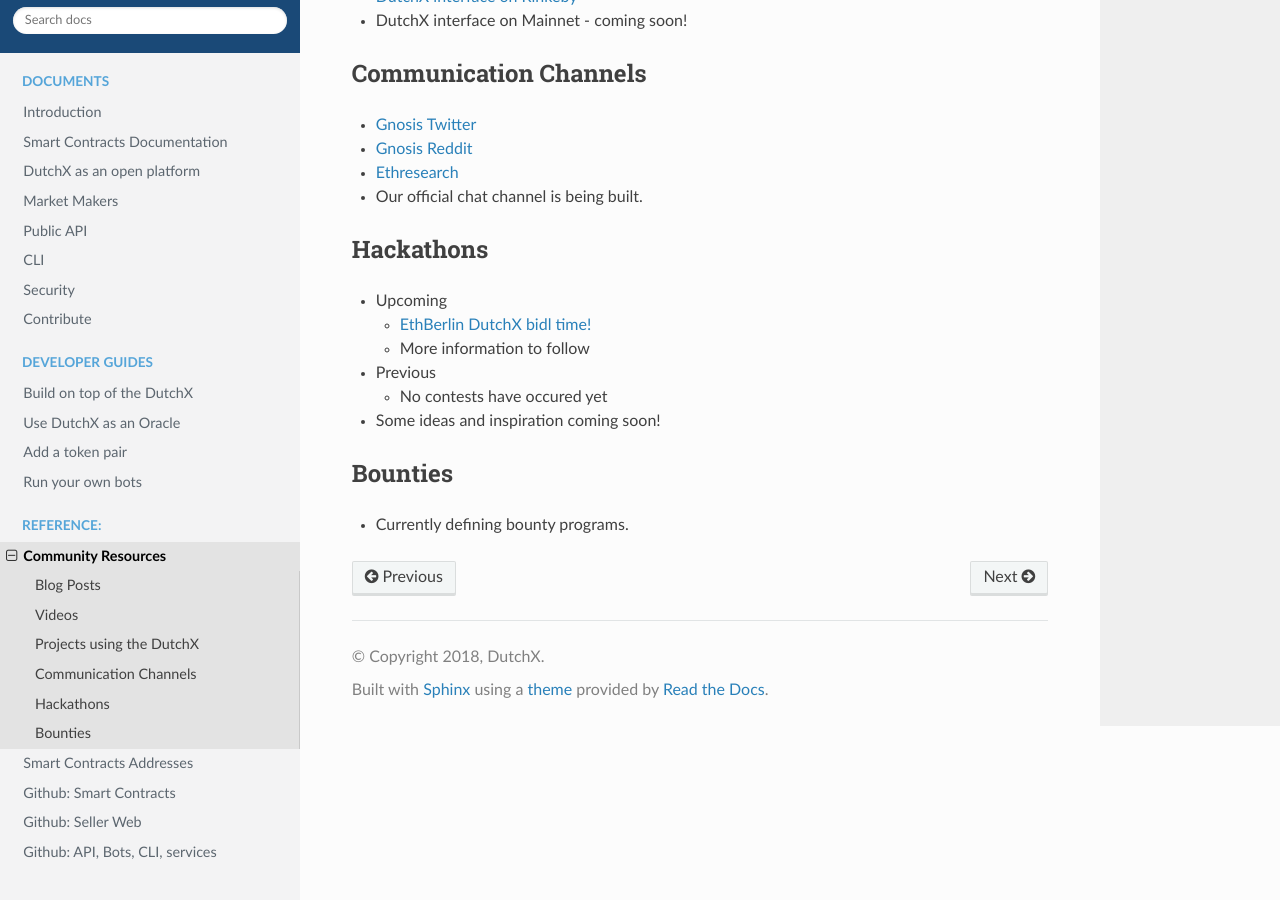
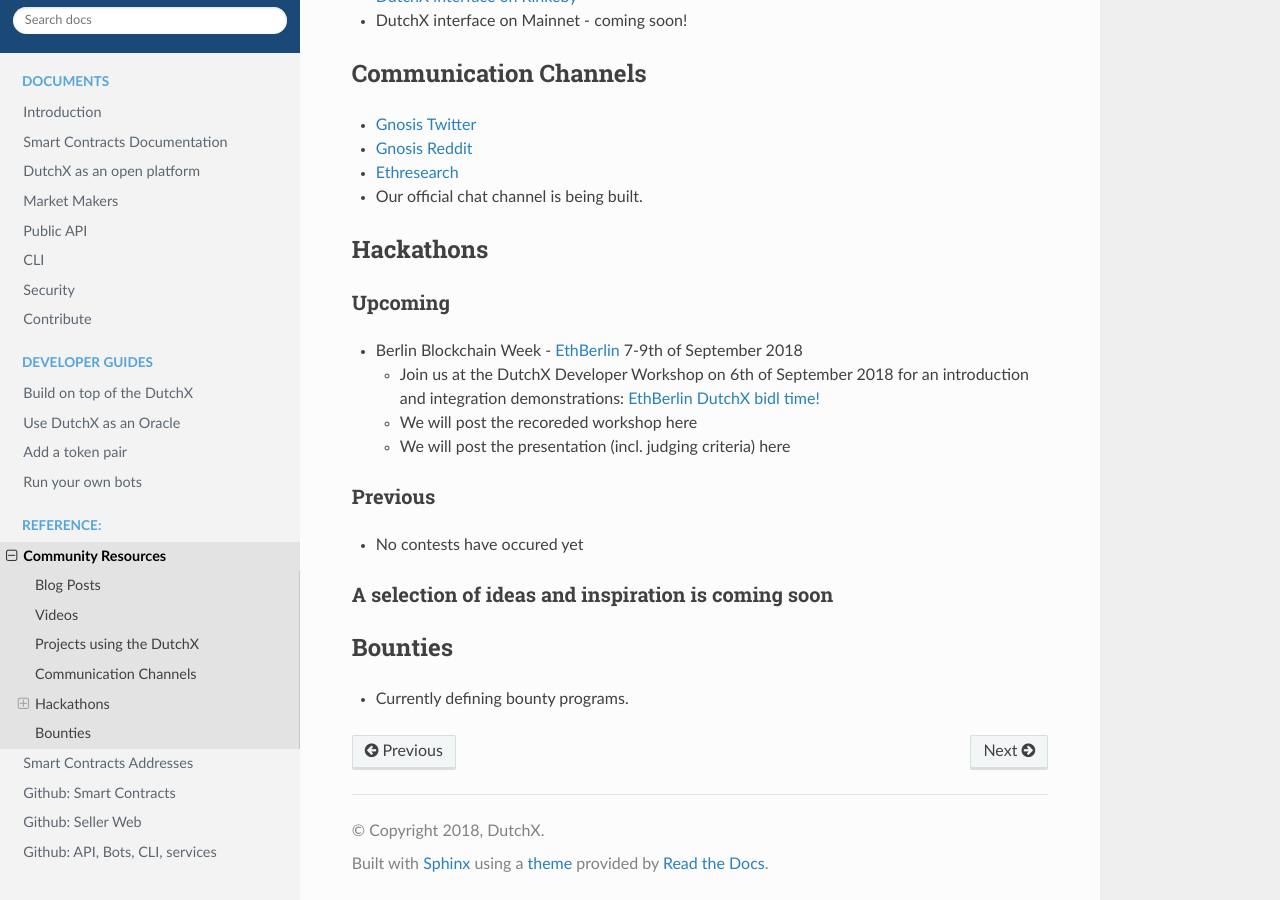
Before and after one commit to gnosis/dx-docs, a Sphinx documentation site: the page built from source/community-resources.md, in a window 1280 px wide and 900 px high, scrolled down 895 px. Built offline with Sphinx 7.4.7 and the Read the Docs theme 2.0.0, drawn with Linux system fonts in a browser that asks for light colours.

Commit message:
Update community-resources.md

```diff
--- a/source/community-resources.md
+++ b/source/community-resources.md
@@ -54,16 +54,17 @@
 
 ##### Hackathons
 
--  Upcoming
-	- [EthBerlin DutchX bidl time!](https://www.meetup.com/es-ES/gnosispm/events/253816515/)
-	- More information to follow
+###### Upcoming
+- Berlin Blockchain Week - [EthBerlin](https://ethberlin.com/) 7-9th of September 2018
+    - Join us at the DutchX Developer Workshop on 6th of September 2018 for an introduction and integration demonstrations:  [EthBerlin DutchX bidl time!](https://www.meetup.com/es-ES/gnosispm/events/253816515/)
+    - We will post the recoreded workshop here
+    - We will post the presentation (incl. judging criteria) here
+
+###### Previous
+- No contests have occured yet
 
 
-- Previous
-	- No contests have occured yet
-
-
-- Some ideas and inspiration coming soon!
+###### A selection of ideas and inspiration is coming soon
 
 ##### Bounties
 
```
